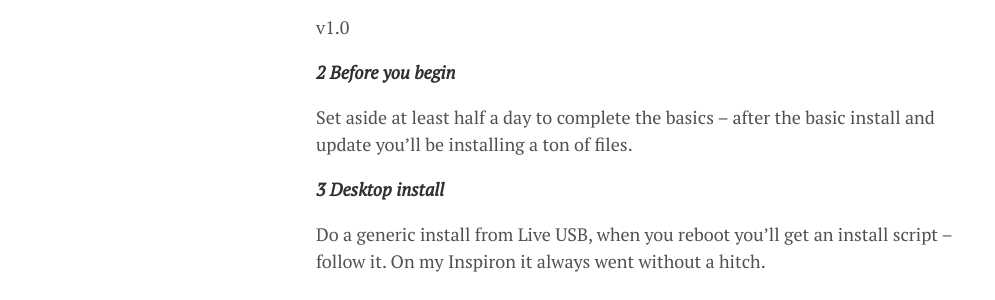
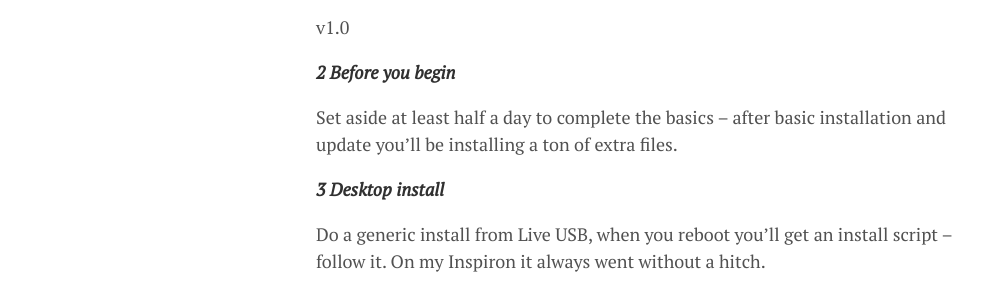
Before and after one commit to lgeurts/lgeurts.github.io, a Jekyll site: the page built from _posts/2017-07-11-bunsenlabs-linux-setup-notes-for dell-inspiron-6000.md, in a window 1280 px wide. Shown: the part 1077-1377 px from the top of the page, without its empty margins (0-995 px from the left). Built offline with Jekyll 4.4.1, drawn with Linux system fonts in a browser that asks for light colours; nearby versions of some CDN libraries; comment, search, counter and statistics services are not loaded.

Commit message:
Update 2017-07-11-bunsenlabs-linux-setup-notes-for dell-inspiron-6000.md

```diff
--- a/_posts/2017-07-11-bunsenlabs-linux-setup-notes-for dell-inspiron-6000.md
+++ b/_posts/2017-07-11-bunsenlabs-linux-setup-notes-for dell-inspiron-6000.md
@@ -22,7 +22,7 @@
 
 ***2 Before you begin***
 
-Set aside at least half a day to complete the basics – after the basic install and update you'll be installing a ton of files.
+Set aside at least half a day to complete the basics – after basic installation and update you'll be installing a ton of extra files.
 
 ***3 Desktop install***
 
```
